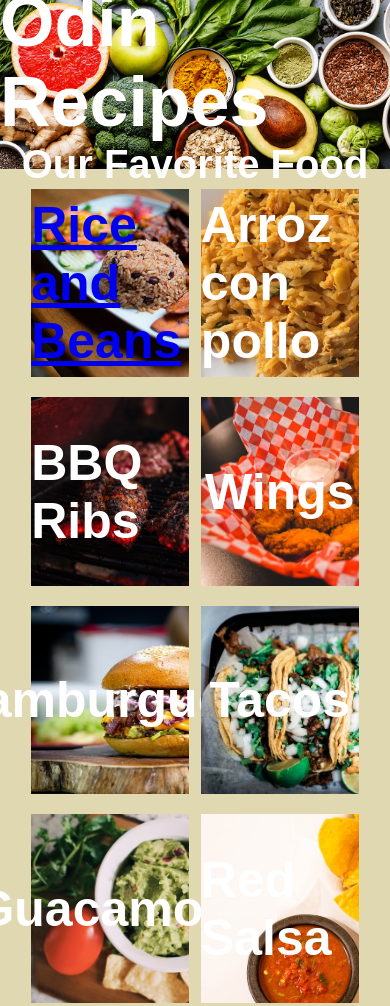
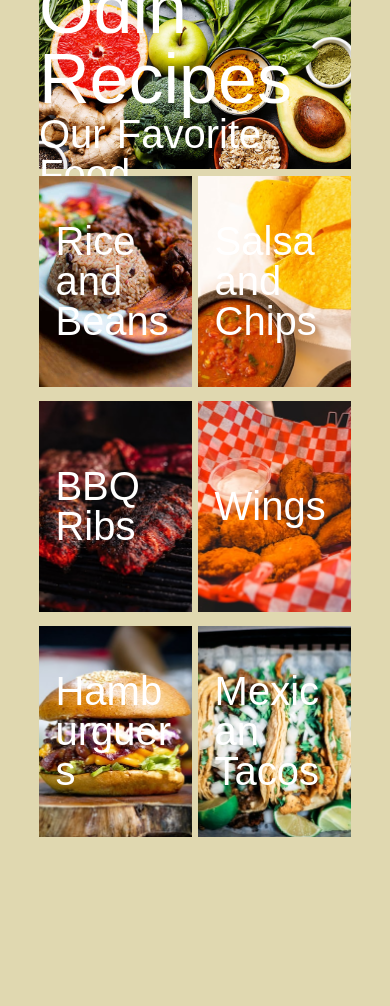
Before and after one commit to kin9koopa/odin-recipes, a plain HTML site: page index.html in a window 390 px wide. After the commit the page ends 844 px from the top, so only its background shows below. Drawn offline with Linux system fonts and the light colour scheme; a web font is replaced by a local one.

Commit message:
made improvements to the site
changed how the images were handled in the front-end.
added responsiveness to the homepage.
improved the css using flexbox.

```diff
--- a/css/index.css
+++ b/css/index.css
@@ -12,6 +12,7 @@ body {
 	height: 100vh;
 	background: #e0d8b0;
 }
+/* header css */
 header {
 	display: flex;
 	flex-direction: column;
@@ -21,7 +22,8 @@ header {
 	background: url(../imgs/header-food.jpg);
 	background-size: cover;
 	color: white;
-	width: 100%;
+	margin: 0 auto;
+	width: 80%;
 }
 header h1 {
 	font-size: 70px;
@@ -29,85 +31,40 @@ header h1 {
 header h2 {
 	font-size: 40px;
 }
-
-section {
-	align-items: center;
-	height: 100vh;
-	display: flex;
-	flex-direction: column;
-	justify-content: center;
-	padding-top: 10px;
-}
-section .row {
+/* end of header css */
+/* streaming food options */
+#sct-container {
 	align-items: center;
 	display: flex;
+	height: 80vh;
+	flex-wrap: wrap;
+	justify-content: space-between;
+	margin: 0 auto;
+	width: 80%;
+}
+#sct-container .food-item {
+	align-items: center;
+	background: red;
+	display: flex;
 	height: 25vh;
-	justify-content: space-evenly;
-	padding: 10px 0;
-	width: 90%;
+	justify-content: center;
+	width: 49%;
 }
-section .row:hover .plate {
-	filter: blur(3px);
-	opacity: 0.5;
-	transform: scale(0.98);
-	box-shadow: none;
+#sct-container .food-item .img-food {
+	height: 100%;
+	width: 100%;
+	object-fit: cover;
 }
-section .row:hover .plate:hover {
-	transform: scale(1);
-	filter: blur(0px);
-	opacity: 1;
-	box-shadow: 0 8px 20px 0px rgba(0, 0, 0, 0.125);
+#sct-container .food-item .food-name {
+	color: white;
+	font-size: 60px;
+	position: absolute;
 }
-section .row .plate {
-	align-items: center;
-	color: #ffffff;
-	display: flex;
-	font-size: 50px;
-	font-weight: 600;
-	height: 100%;
-	justify-content: center;
-	width: 45%;
+@media all and (max-width: 1080px) {
+	#sct-container .food-item .food-name {
+		font-size: 40px;
+		inline-size: 120px;
+		overflow-wrap: break-word;
+	}
 }
-section .row .plate:hover {
-	scale: 1.1;
-}
-.rice-beans {
-	background: url(../imgs/rice-beans.jpg);
-	background-size: cover;
-	background-repeat: no-repeat;
-}
-.arroz-pollo {
-	background: url(../imgs/arroz-pollo.jpg);
-	background-size: cover;
-	background-repeat: no-repeat;
-}
-.bbq-ribs {
-	background: url(../imgs/bbq-ribs.jpg);
-	background-size: cover;
-	background-repeat: no-repeat;
-}
-.wings {
-	background: url(../imgs/wings.jpg);
-	background-size: cover;
-	background-repeat: no-repeat;
-}
-.hamburguers {
-	background: url(../imgs/hamburguer.jpg);
-	background-size: cover;
-	background-repeat: no-repeat;
-}
-.tacos {
-	background: url(../imgs/tacos.jpg);
-	background-size: cover;
-	background-repeat: no-repeat;
-}
-.guacamole {
-	background: url(../imgs/guacamole.jpg);
-	background-size: cover;
-	background-repeat: no-repeat;
-}
-.red-salsa {
-	background: url(../imgs/red-salsa.jpg);
-	background-size: cover;
-	background-repeat: no-repeat;
-}
+/* end streaming food options */
--- /dev/null
+++ b/css/reset.css
@@ -0,0 +1,129 @@
+/* http://meyerweb.com/eric/tools/css/reset/
+   v2.0 | 20110126
+   License: none (public domain)
+*/
+
+html,
+body,
+div,
+span,
+applet,
+object,
+iframe,
+h1,
+h2,
+h3,
+h4,
+h5,
+h6,
+p,
+blockquote,
+pre,
+a,
+abbr,
+acronym,
+address,
+big,
+cite,
+code,
+del,
+dfn,
+em,
+img,
+ins,
+kbd,
+q,
+s,
+samp,
+small,
+strike,
+strong,
+sub,
+sup,
+tt,
+var,
+b,
+u,
+i,
+center,
+dl,
+dt,
+dd,
+ol,
+ul,
+li,
+fieldset,
+form,
+label,
+legend,
+table,
+caption,
+tbody,
+tfoot,
+thead,
+tr,
+th,
+td,
+article,
+aside,
+canvas,
+details,
+embed,
+figure,
+figcaption,
+footer,
+header,
+hgroup,
+menu,
+nav,
+output,
+ruby,
+section,
+summary,
+time,
+mark,
+audio,
+video {
+	margin: 0;
+	padding: 0;
+	border: 0;
+	font-size: 100%;
+	font: inherit;
+	vertical-align: baseline;
+}
+/* HTML5 display-role reset for older browsers */
+article,
+aside,
+details,
+figcaption,
+figure,
+footer,
+header,
+hgroup,
+menu,
+nav,
+section {
+	display: block;
+}
+body {
+	line-height: 1;
+}
+ol,
+ul {
+	list-style: none;
+}
+blockquote,
+q {
+	quotes: none;
+}
+blockquote:before,
+blockquote:after,
+q:before,
+q:after {
+	content: '';
+	content: none;
+}
+table {
+	border-collapse: collapse;
+	border-spacing: 0;
+}
--- a/index.html
+++ b/index.html
@@ -4,6 +4,7 @@
 		<meta charset="UTF-8" />
 		<meta http-equiv="X-UA-Compatible" content="IE=edge" />
 		<meta name="viewport" content="width=device-width, initial-scale=1.0" />
+		<link rel="stylesheet" href="css/reset.css" />
 		<link rel="stylesheet" href="css/index.css" />
 		<title>Odin Recipes</title>
 	</head>
@@ -12,24 +13,30 @@
 			<h1>Odin Recipes</h1>
 			<h2>Our Favorite Food</h2>
 		</header>
-		<section>
-			<div class="row">
-				<div class="plate rice-beans">
-					<a href="../recipes/rice-beans.html">Rice and Beans</a>
-				</div>
-				<div class="plate arroz-pollo">Arroz con pollo</div>
+		<section id="sct-container">
+			<div class="food-item">
+				<img class="img-food" src="imgs/rice-beans.jpg" alt="" />
+				<div class="food-name">Rice and Beans</div>
 			</div>
-			<div class="row">
-				<div class="plate bbq-ribs">BBQ Ribs</div>
-				<div class="plate wings">Wings</div>
+			<div class="food-item">
+				<img class="img-food" src="imgs/red-salsa.jpg" alt="" />
+				<div class="food-name">Salsa and Chips</div>
 			</div>
-			<div class="row">
-				<div class="plate hamburguers">Hamburguers</div>
-				<div class="plate tacos">Tacos</div>
+			<div class="food-item">
+				<img class="img-food" src="imgs/bbq-ribs.jpg" alt="" />
+				<div class="food-name">BBQ Ribs</div>
 			</div>
-			<div class="row">
-				<div class="plate guacamole">Guacamole</div>
-				<div class="plate red-salsa">Red Salsa</div>
+			<div class="food-item">
+				<img class="img-food" src="imgs/wings.jpg" alt="" />
+				<div class="food-name">Wings</div>
+			</div>
+			<div class="food-item">
+				<img class="img-food" src="imgs/hamburguer.jpg" alt="" />
+				<div class="food-name">Hamburguers</div>
+			</div>
+			<div class="food-item">
+				<img class="img-food" src="imgs/tacos.jpg" alt="" />
+				<div class="food-name">Mexican Tacos</div>
 			</div>
 		</section>
 	</body>
```
